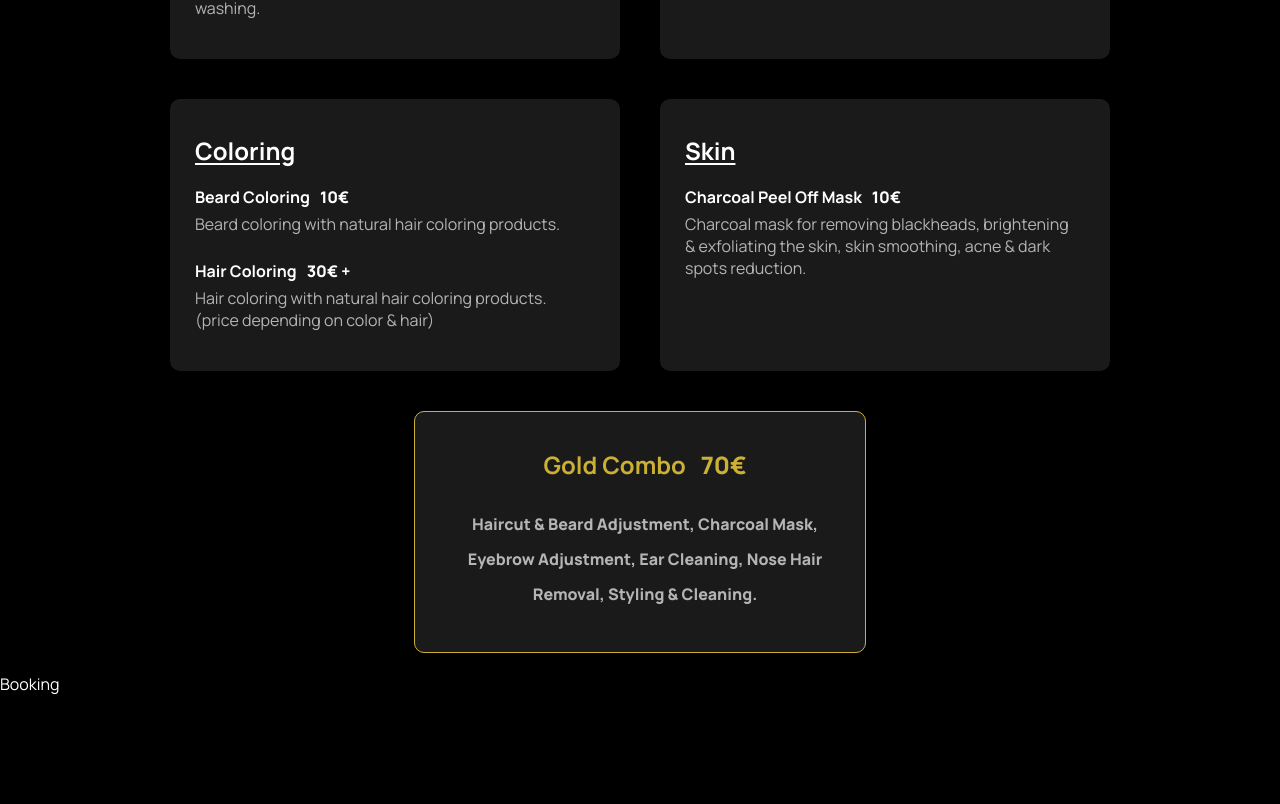
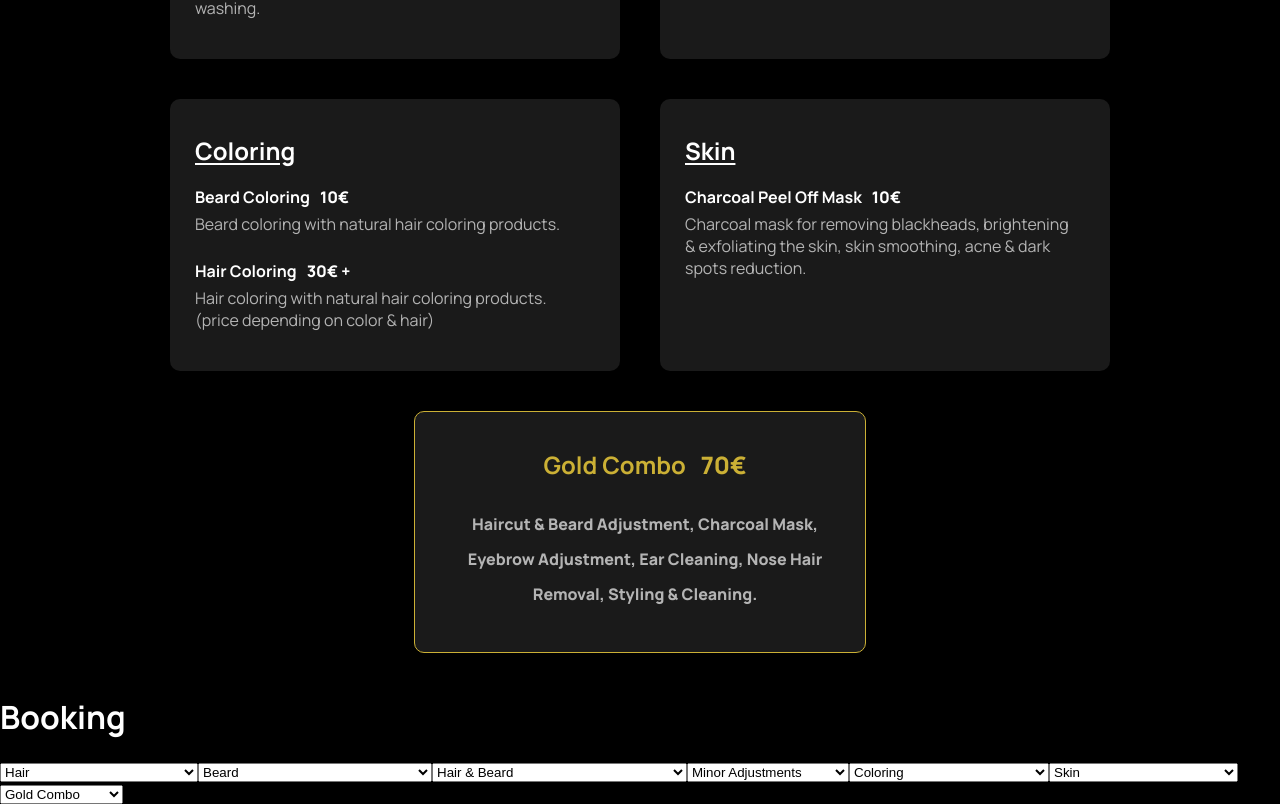
Before and after one commit to ivandjuka77/barber-cuts-new, a React (Create React App) app: page / in a window 1280 px wide. Shown: the part 2493-3297 px from the top of the page. Before the commit the page ends 3188 px from the top, so only its background shows below. Built offline with nearby package versions, Linux system fonts and the light colour scheme.

Commit message:
Minor changes.

```diff
--- a/src/components/Booking/Booking.jsx
+++ b/src/components/Booking/Booking.jsx
@@ -1,7 +1,76 @@
 import './Booking.css';
 
 const Booking = () => {
-	return <div>Booking</div>;
+	return (
+		<div className='booking'>
+			<h1>Booking</h1>
+			<form>
+				<select
+					name='hair'
+					id='hair'
+				>
+					<option value=''>Hair</option>
+
+					<option value='25'>Men's Haircut 25€</option>
+					<option value='30'>Men's Haircut (Long hair) 30€</option>
+					<option value='20'>Men's Haircut (Juniors) 20€</option>
+					<option value='20'>Shaving 20€</option>
+				</select>
+				<select
+					name='Beard'
+					id='Beard'
+				>
+					<option value=''>Beard</option>
+
+					<option value='20'>Beard Adjustment 20€</option>
+					<option value='25'>Beard Adjustment (Long beard) 25€</option>
+					<option value='20'>Beard Shaving 20€</option>
+				</select>
+				<select
+					name='hair-beard'
+					id='hair-beard'
+				>
+					<option value=''>Hair & Beard</option>
+
+					<option value='35'>Haircut & Beard Adjustment 35€</option>
+					<option value='40'>Haircut & Beard Adjustment (Long) 40€</option>
+					<option value='30'>Beard & Hair Shaving 30€</option>
+				</select>
+				<select
+					name='minor-adjustments'
+					id='minor-adjustments'
+				>
+					<option>Minor Adjustments</option>
+
+					<option value='5'>Nose Hair Removal 5€</option>
+					<option value='5'>Ear Cleaning 5€</option>
+					<option value='5'>Eyebrow adjustment 5€</option>
+				</select>
+				<select
+					name='coloring'
+					id='coloring'
+				>
+					<option>Coloring</option>
+					<option value='10'>Beard Coloring 10€</option>
+					<option value='0'>Hair Coloring (price on arrival)</option>
+				</select>
+				<select
+					name='skin'
+					id='skin'
+				>
+					<option>Skin</option>
+					<option value='10'>Charcoal Peel Off Mask 10€</option>
+				</select>
+				<select
+					name='gold'
+					id='gold'
+				>
+					<option>Gold Combo</option>
+					<option value='70'>Gold Combo 70€</option>
+				</select>
+			</form>
+		</div>
+	);
 };
 
 export default Booking;
```
